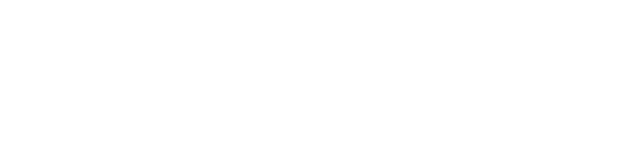
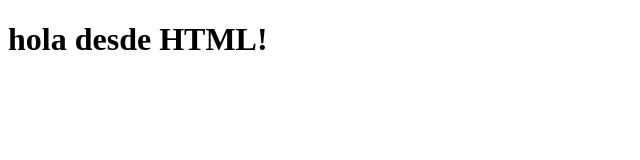
Before and after one commit to adoldopedro/nuevo-git-ejemplo, a plain HTML site: page index.html in a window 1280 px wide. Shown: the whole page, without its empty margins (0-640 px from the left). Drawn offline with Linux system fonts and the light colour scheme.

Commit message:
agregamos un h1

```diff
--- a/index.html
+++ b/index.html
@@ -7,6 +7,6 @@
     <title>Document</title>
 </head>
 <body>
-
+    <h1>hola desde HTML!</h1>
 </body>
 </html>
```
